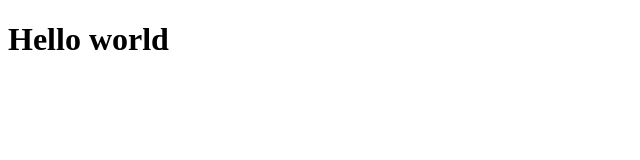
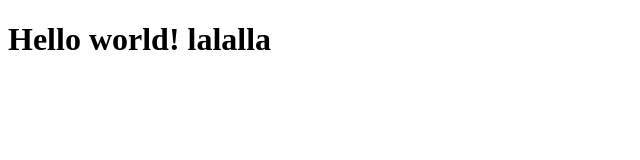
Before and after one commit to mengjiaowei/coursera_course, a plain HTML site: page site/index.html in a window 1280 px wide. Shown: the whole page, without its empty margins (0-640 px from the left). Drawn offline with Linux system fonts and the light colour scheme.

Commit message:
small change

```diff
--- a/site/index.html
+++ b/site/index.html
@@ -4,6 +4,6 @@
 	<title>hello world</title>
 </head>
 <body>
-<h1>Hello world</h1>
+<h1>Hello world! lalalla</h1>
 </body>
 </html>
```
